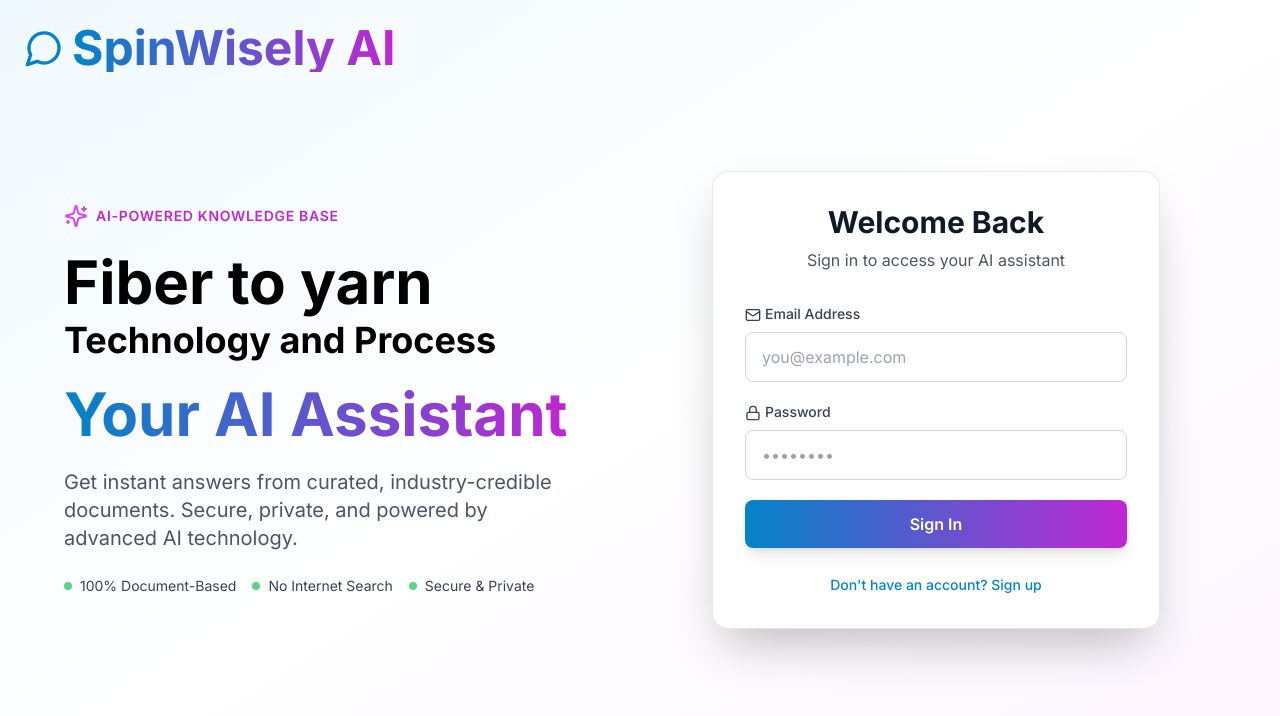
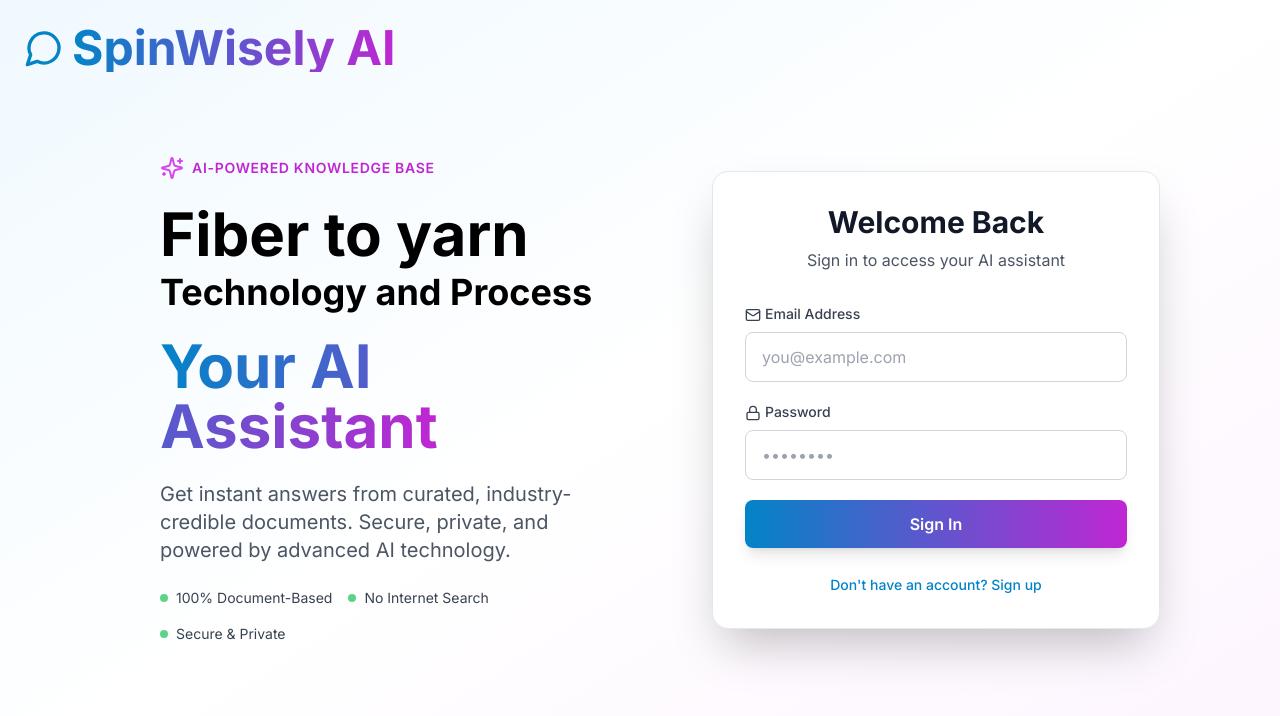
Before and after one commit to neospinllc/spinwisely.AI, a Next.js app: page / in a window 1280 px wide. Shown: the top 716 px of the page. Built offline with nearby package versions, Linux system fonts and the light colour scheme; no server answers.

Commit message:
style: Add left margin to hero section on landing page

```diff
--- a/app/page.js
+++ b/app/page.js
@@ -72,7 +72,7 @@
             <main className="flex min-h-screen items-center justify-center p-4">
                 <div className="w-full max-w-6xl grid md:grid-cols-2 gap-8 items-center">
                     {/* Left Side - Hero */}
-                    <div className="text-center md:text-left space-y-6 animate-fade-in">
+                    <div className="text-center md:text-left space-y-6 animate-fade-in md:ml-24">
                         <div className="flex items-center gap-2 justify-center md:justify-start">
                             <Sparkles className="w-6 h-6 text-accent-500" />
                             <span className="text-sm font-semibold text-accent-600 uppercase tracking-wider">
```
